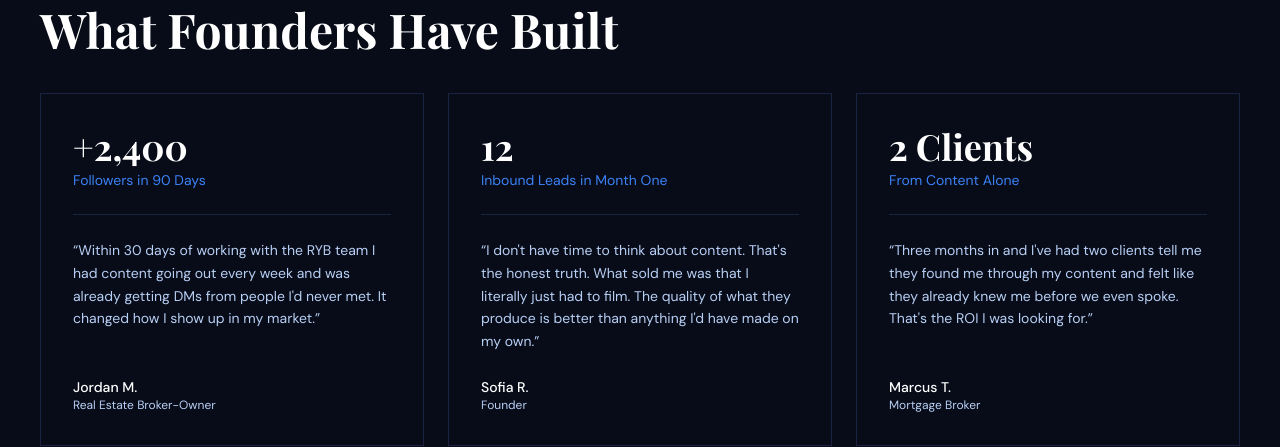
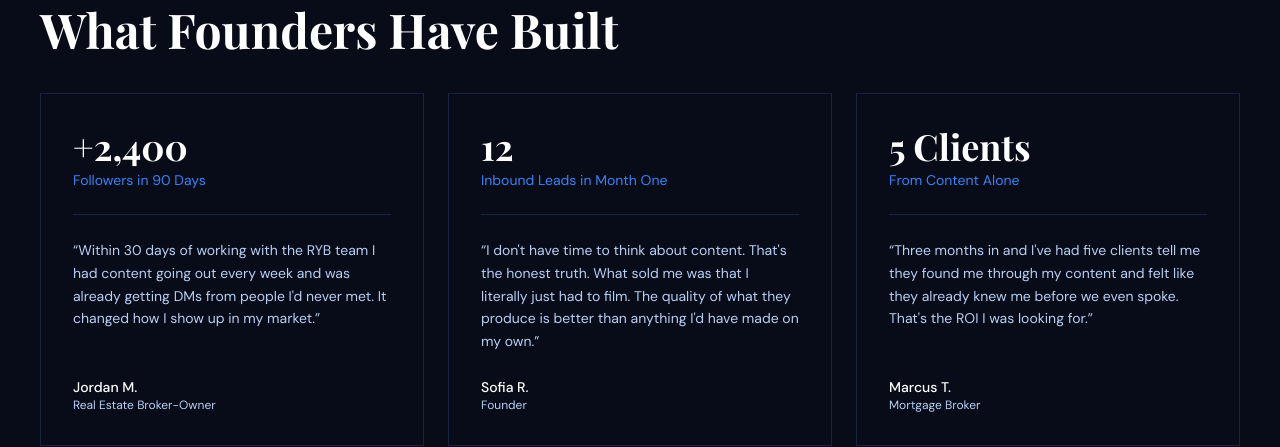
Before and after one commit to create-cell-id/rewireyourbrand-landing, a Next.js app: page / in a window 1280 px wide. Shown: the part 3340-3787 px from the top of the page. Built offline with nearby package versions, Linux system fonts and the light colour scheme.

Commit message:
Bump Marcus T. testimonial from 2 to 5 clients from content
Co-Authored-By: Claude Sonnet 4.6 <noreply@anthropic.com>

```diff
--- a/app/page.tsx
+++ b/app/page.tsx
@@ -276,12 +276,12 @@ const results = [
       'I don\'t have time to think about content. That\'s the honest truth. What sold me was that I literally just had to film. The quality of what they produce is better than anything I\'d have made on my own.',
   },
   {
-    metric: '2 Clients',
+    metric: '5 Clients',
     unit: 'From Content Alone',
     name: 'Marcus T.',
     role: 'Mortgage Broker',
     quote:
-      'Three months in and I\'ve had two clients tell me they found me through my content and felt like they already knew me before we even spoke. That\'s the ROI I was looking for.',
+      'Three months in and I\'ve had five clients tell me they found me through my content and felt like they already knew me before we even spoke. That\'s the ROI I was looking for.',
   },
 ]
 
```
